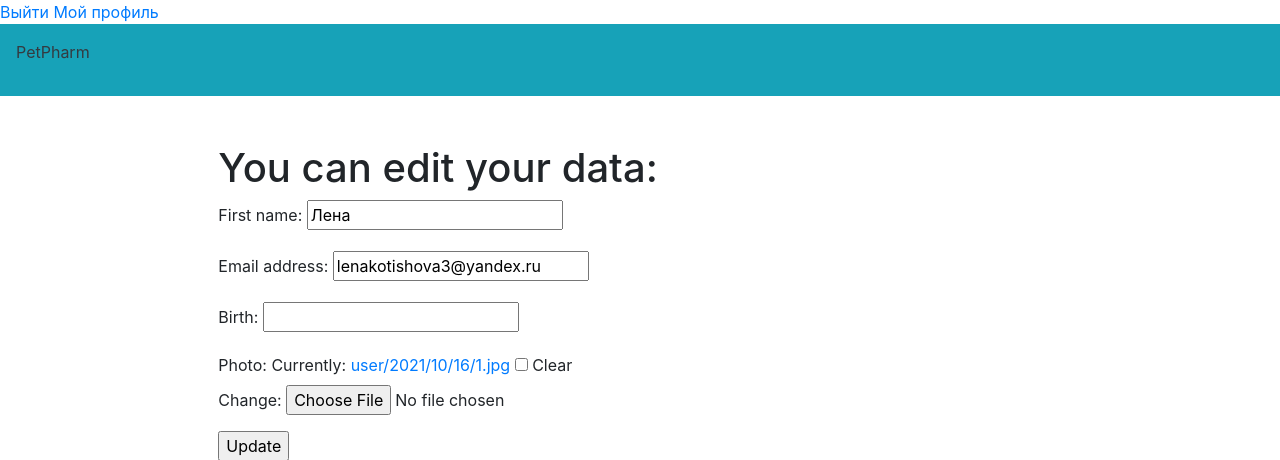
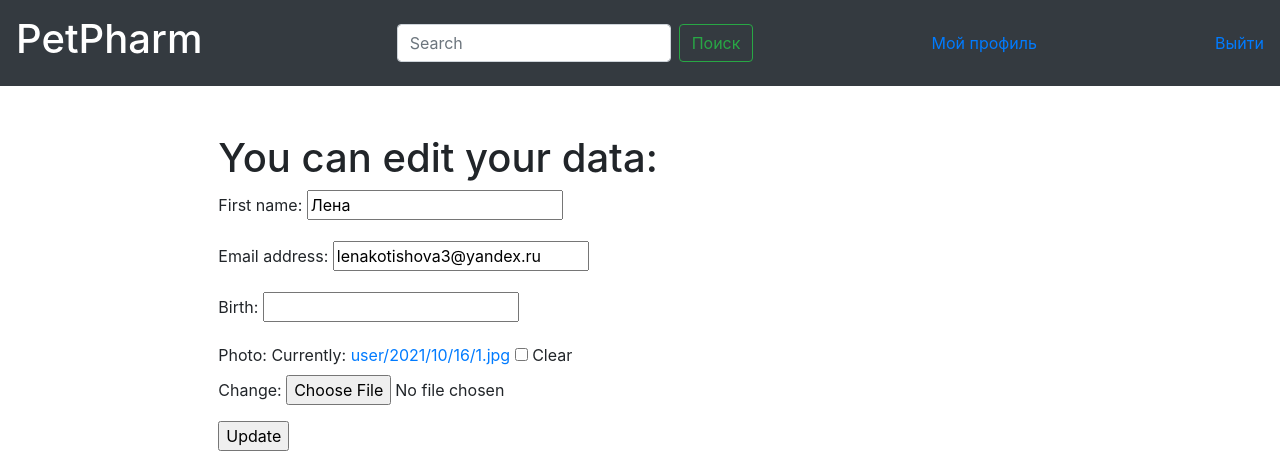
Before and after one commit to lenakotishova/PetPharm, a Django app: page /edit_profile/ in a window 1280 px wide. Shown: the top 460 px of the page. Run offline with Django 3.2, Linux system fonts and the light colour scheme; a user stored in the database is signed in; data comes from the database, SQL or seed files in the repository; both versions use the stored data as it was after the commit; parts of the project's set-up code (start-up, migrations or seed data) failed here and were passed over; some libraries are stand-ins or nearby versions.

Commit message:
Commit 5. Add Search. Register not working

```diff
--- a/project/forms.py
+++ b/project/forms.py
@@ -18,8 +18,8 @@ class MedicineForm(forms.ModelForm):
 
 
 class UserRegistrationForm(forms.ModelForm):
-    password = forms.CharField(label='Pass', widget=forms.PasswordInput)
-    password2 = forms.CharField(label='Pass2', widget=forms.PasswordInput)
+    password = forms.CharField(label='Пароль', widget=forms.PasswordInput)
+    password2 = forms.CharField(label='Повторите пароль', widget=forms.PasswordInput)
 
     class Meta:
         model = User
--- a/project/models.py
+++ b/project/models.py
@@ -76,4 +76,3 @@ class Profile(models.Model):
                                 on_delete=models.CASCADE)
     birth = models.DateTimeField(blank=True, null=True)
     photo = models.ImageField(upload_to="user/%Y/%m/%d", blank=True)
-    is_favorite = models.BooleanField(default=False)
--- a/project/static/style.css
+++ b/project/static/style.css
@@ -1,7 +1,7 @@
 h3 {
-    color: green;
+    color: #003380;
 }
 
 hr {
-    border: solid darkblue 1px;
+    border: solid #003380 5px;
 }
--- a/project/templates/base.html
+++ b/project/templates/base.html
@@ -6,25 +6,30 @@
 <!DOCTYPE html>
 <html lang="en">
 <head>
-<meta charset="UTF-8">
-<title>{% block title %} PetPharm {% endblock %}</title>
-<link href="{% static "style.css" %}" rel="stylesheet">
+    <meta charset="UTF-8">
+    <header>
+        <nav class="navbar navbar-dark bg-dark">
+            <a class="navbar-brand" href="{% url 'project:all_medicines' %}" >
+                <h1> PetPharm </h1>
+            </a>
 
+            <form class="form-inline my-2 my-lg-0" action="{% url 'project:all_medicines' %}">
+                <input class="form-control mr-sm-2" type="search" placeholder="Search" aria-label="Search" name="search">
+                <button class="btn btn-outline-success my-5 my-sm-3" type="submit">Поиск</button>
+            </form>
+            {% if request.user.is_authenticated %}
+                <a href="{% url "project:profile" %}">Мой профиль </a>
+                <a href="{% url "project:logout" %}">Выйти </a>
+            {% else %}
+                <a href="{% url "project:login" %}">Войти </a>
+                <a href="{% url "project:register" %}">Зарегистрироваться </a>
+            {% endif %}
+
+        </nav>
+    </header>
 </head>
 <body>
-<header>
-{% if request.user.is_authenticated %}
-<a href="{% url "project:logout" %}">Выйти </a>
-<a href="{% url "project:profile" %}">Мой профиль </a>
-{% else %}
-<a href="{% url "project:login" %}">Войти </a><br>
-<a href="{% url "project:register" %}">Зарегистрироваться </a><br>
-{% endif %}
-</header>
 
-<div class="p-3 mb-2 bg-info text-dark">
-<p class="fst-italic">PetPharm</p>
-</div>
 
 
 <div class="container-flex mt-5">
@@ -68,6 +73,7 @@
     </div>
 </div>
 
+
 </div>
 </body>
 </html>
--- a/project/templates/registration/login.html
+++ b/project/templates/registration/login.html
@@ -19,6 +19,5 @@
     {% endif %}
     <ul>
 
-    <li><a href="{% url 'social:begin' 'facebook' %}"> Sign in with Facebook </a></li>
     </ul>
 {% endblock %}
--- a/project/urls.py
+++ b/project/urls.py
@@ -1,12 +1,11 @@
-from django.urls import path, include
 from django.conf import settings
 from django.conf.urls.static import static
 from . import views
 from django.contrib.auth import views as auth_views
 from django.urls import reverse_lazy
 from django.urls import path, include
-from django.views.generic import TemplateView
-from django.contrib.auth.views import LogoutView
+from .views import *
+from . import views
 
 class MyHackedView(auth_views.PasswordResetView):
     success_url = reverse_lazy('project:password_reset_done')
--- a/project/views.py
+++ b/project/views.py
@@ -2,9 +2,10 @@ from django.core.mail import send_mail
 from django.shortcuts import get_object_or_404
 from django.shortcuts import render
 from django.core.paginator import Paginator
-
+from django.db.models import Q
 from . import models
 from . import forms
+from .models import *
 
 # Create your views here.
 
@@ -15,8 +16,15 @@ BODY = ("{title} at {uri}. {name} shared material with you. "
 
 
 def all_medicines(request):
-    medicines = models.Medicine.objects.all()
+    search_query = request.GET.get('search', '')
+
+    if search_query:
+        medicines = Medicine.objects.filter(Q(title__icontains=search_query) | Q(body__icontains=search_query))
+    else:
+        medicines = Medicine.objects.all()
+
     paginator = Paginator(medicines, 5)
+
     page_number = request.GET.get('page', 1)
     page = paginator.get_page(page_number)
 
```
Also changed, not shown: db.sqlite3.
